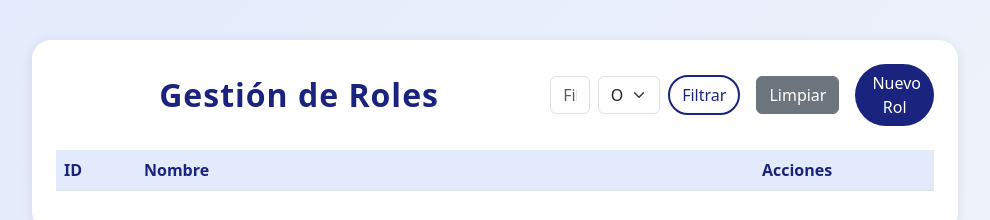
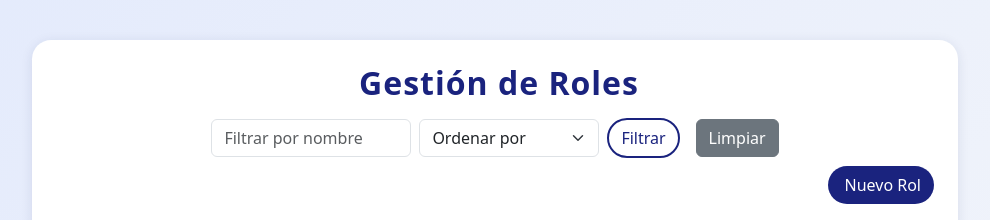
Before and after one commit to AlfCasBarajas/RACI, a PHP site: page /app/views/roles/index.php in a window 1280 px wide. Shown: the part 56-276 px from the top of the page, without its empty margins (145-1135 px from the left). Run offline with PHP 8.4, Linux system fonts and the light colour scheme; the template is opened without the code that fills it, so the values that code supplies are empty.

Commit message:
Reorganización de filtros en el módulo de roles. Ok

```diff
--- a/app/views/accidentes/create.php
+++ b/app/views/accidentes/create.php
@@ -1,6 +1,7 @@
 <?php if (isset($data) && is_array($data)) extract($data); include __DIR__ . '/../header.php'; ?>
 <div class="container mt-4">
   <h2>Registrar Accidente</h2>
+  <a href="/dashboard.php" class="btn btn-secondary mb-3">Regresar al dashboard</a>
   <form method="post" action="?controller=accidentes&action=store">
     <div class="row">
       <div class="col-md-4 mb-2">
--- a/app/views/accidentes/edit.php
+++ b/app/views/accidentes/edit.php
@@ -1,6 +1,7 @@
 <?php if (isset($data) && is_array($data)) extract($data); include __DIR__ . '/../header.php'; ?>
 <div class="container mt-4">
   <h2>Editar Accidente</h2>
+  <a href="/dashboard.php" class="btn btn-secondary mb-3">Regresar al dashboard</a>
   <form method="post" action="?controller=accidentes&action=update&id=<?= $accidente['id_accidente'] ?>">
     <div class="row">
       <div class="col-md-4 mb-2">
--- a/app/views/accidentes/index.php
+++ b/app/views/accidentes/index.php
@@ -10,6 +10,7 @@
 </style>
 <div class="accidentes-bg">
   <div class="container">
+    <a href="/dashboard.php" class="btn btn-secondary mb-3">Regresar al dashboard</a>
     <div class="row justify-content-center">
       <div class="col-lg-10">
         <div class="card accidentes-card p-4">
--- a/app/views/areas/create.php
+++ b/app/views/areas/create.php
@@ -1,4 +1,5 @@
 <?php include __DIR__ . '/../header.php'; ?>
+<a href="/dashboard.php" class="btn btn-secondary mb-3">Regresar al dashboard</a>
 <style>
   .areas-bg {
     background: linear-gradient(135deg, #f5f7fa 0%, #e3eafc 100%);
--- a/app/views/areas/edit.php
+++ b/app/views/areas/edit.php
@@ -1,4 +1,5 @@
 <?php if (isset($data) && is_array($data)) extract($data); include __DIR__ . '/../header.php'; ?>
+<a href="/dashboard.php" class="btn btn-secondary mb-3">Regresar al dashboard</a>
 <style>
   .areas-bg {
     background: linear-gradient(135deg, #f5f7fa 0%, #e3eafc 100%);
--- a/app/views/areas/index.php
+++ b/app/views/areas/index.php
@@ -1,4 +1,5 @@
 <?php if (isset($data) && is_array($data)) extract($data); include __DIR__ . '/../header.php'; ?>
+<a href="/dashboard.php" class="btn btn-secondary mb-3">Regresar al dashboard</a>
 <style>
   .areas-bg {
     background: linear-gradient(135deg, #f5f7fa 0%, #e3eafc 100%);
--- a/app/views/roles/index.php
+++ b/app/views/roles/index.php
@@ -54,11 +54,11 @@
         <div class="row justify-content-center">
             <div class="col-lg-10">
                 <div class="card roles-card p-4">
-                    <div class="d-flex flex-column flex-md-row justify-content-between align-items-md-center mb-4 gap-3">
-                        <div class="w-100 text-center mb-2 mb-md-0">
+                    <div class="mb-3">
+                        <div class="w-100 text-center mb-3">
                             <h2 class="roles-title mb-0"><i class="bi bi-person-badge me-2"></i>Gestión de Roles</h2>
                         </div>
-                        <form class="d-flex align-items-center gap-2" method="get" action="">
+                        <form class="d-flex flex-wrap justify-content-center align-items-center gap-2 mb-2" method="get" action="">
                             <input type="hidden" name="controller" value="roles">
                             <input type="hidden" name="action" value="index">
                             <input type="text" class="form-control" name="filtro_nombre" placeholder="Filtrar por nombre" value="<?= isset($_GET['filtro_nombre']) ? htmlspecialchars($_GET['filtro_nombre']) : '' ?>" style="max-width: 200px;">
@@ -70,7 +70,9 @@
                             <button type="submit" class="btn btn-roles-outline"><i class="bi bi-funnel"></i> Filtrar</button>
                             <a href="?controller=roles&action=index" class="btn btn-secondary ms-2"><i class="bi bi-x-circle"></i> Limpiar</a>
                         </form>
-                        <a href="?controller=roles&action=create" class="btn btn-roles"><i class="bi bi-plus-circle me-1"></i>Nuevo Rol</a>
+                        <div class="text-end">
+                            <a href="?controller=roles&action=create" class="btn btn-roles"><i class="bi bi-plus-circle me-1"></i>Nuevo Rol</a>
+                        </div>
                     </div>
                     <div class="table-responsive">
                         <table class="table roles-table align-middle">
```
